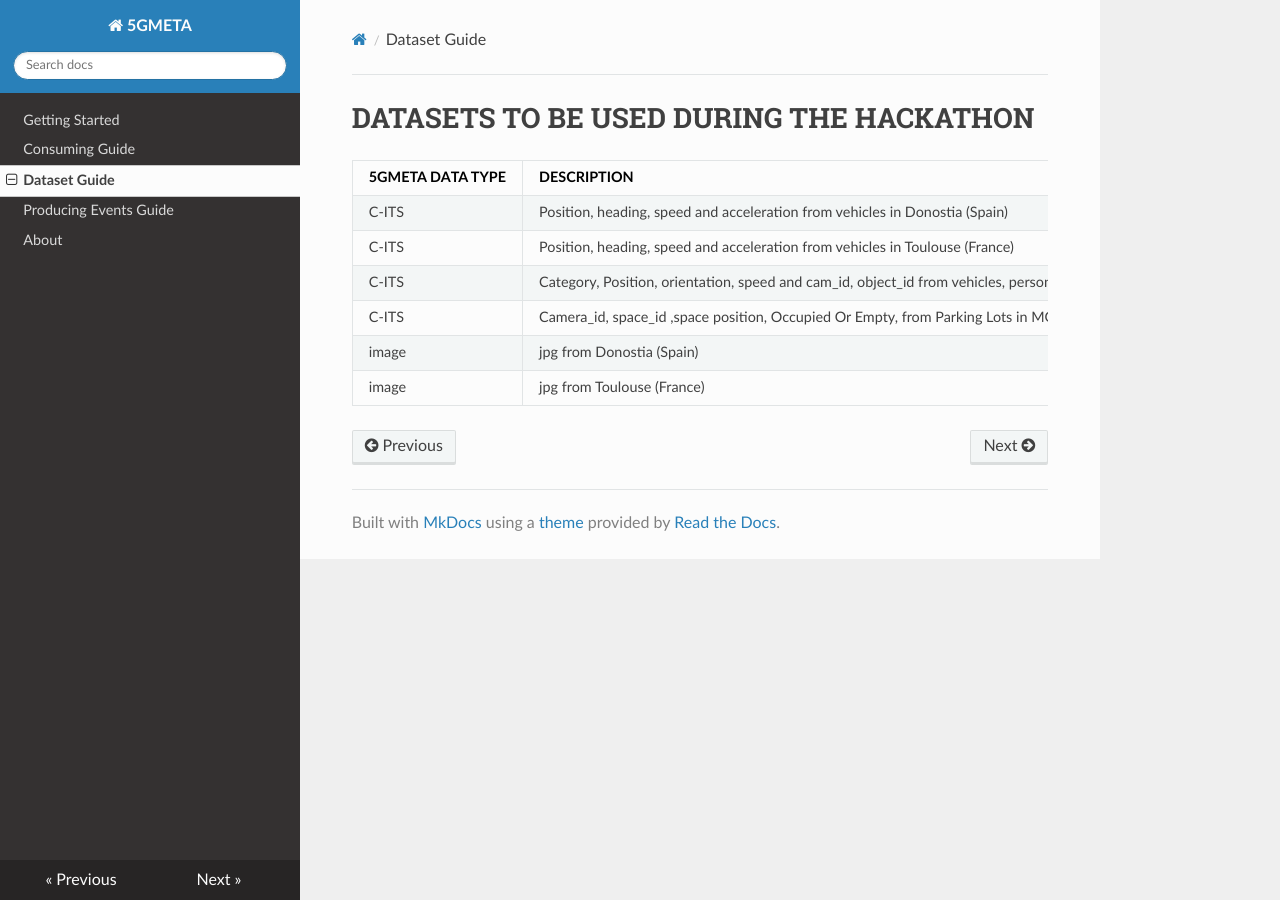
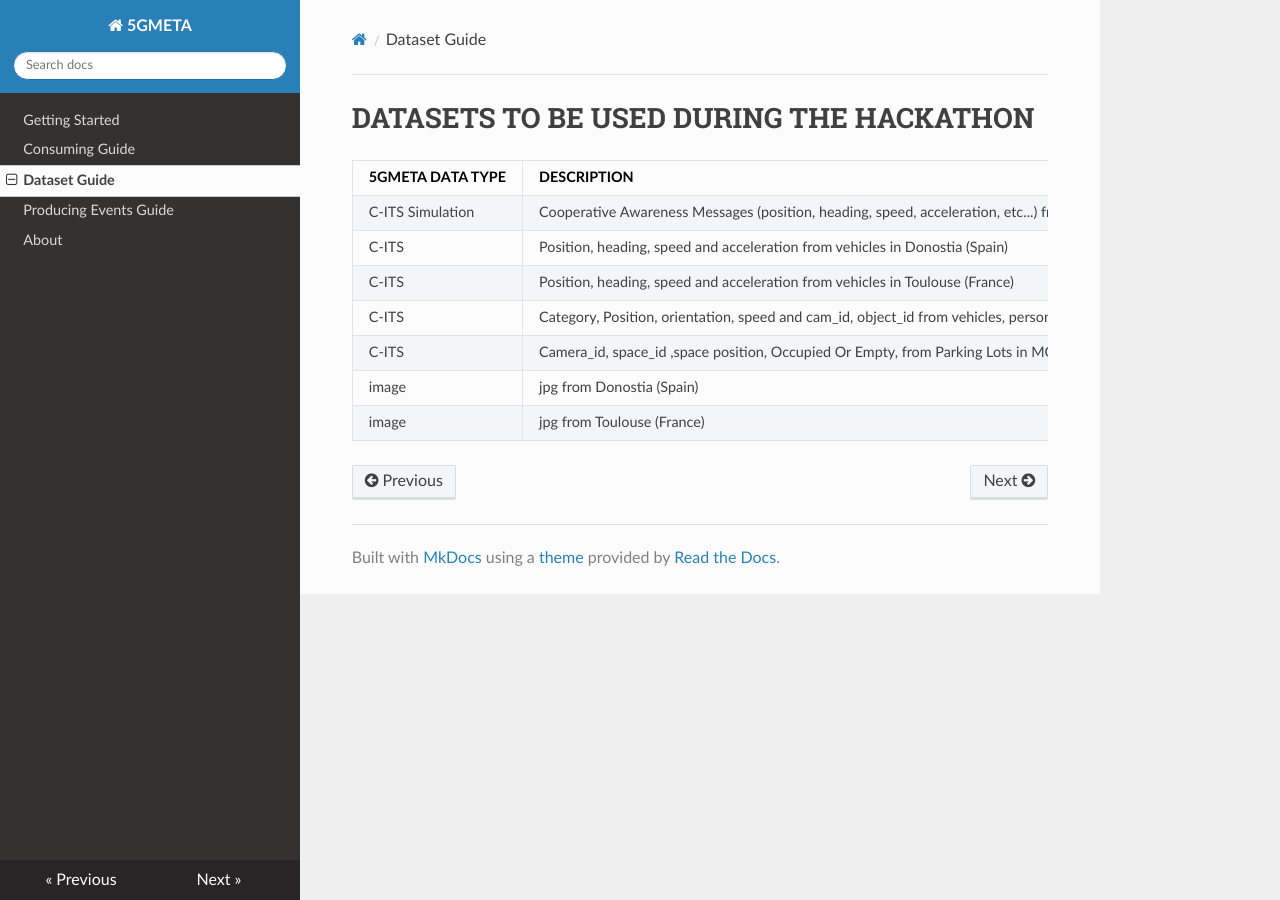
Before and after one commit to jperezcolmenar/5gmeta-dev, an MkDocs documentation site: the page built from docs/datasets.md, in a window 1280 px wide. Built offline with MkDocs 1.6.1, drawn with Linux system fonts in a browser that asks for light colours; nearby versions of some CDN libraries.

Commit message:
MatteoM | ENH | +C-ITS Simulation dataset

```diff
--- a/docs/datasets.md
+++ b/docs/datasets.md
@@ -1,10 +1,11 @@
 # DATASETS TO BE USED DURING THE HACKATHON
 
-|  5GMETA DATA TYPE       |DESCRIPTION                          |TILE                         |SAMPLE                         |
-|----------------|-------------------------------|-----------------------------|-----------------------------|
-| C-ITS | Position, heading, speed and acceleration from vehicles  in Donostia (Spain)    |0313331232            | [https://github.com/5gmetadmin/5gmeta-dev/blob/main/datasets/cits-vicomtech-donostia.json](https://github.com/5gmetadmin/5gmeta-dev/blob/main/datasets/cits-vicomtech-donostia.json) |
-| C-ITS | Position, heading, speed and acceleration from vehicles  in Toulouse (France)    |120222021            | [https://github.com/5gmetadmin/5gmeta-dev/blob/main/datasets/cits-vicomtech-toulouse.json](https://github.com/5gmetadmin/5gmeta-dev/blob/main/datasets/cits-vicomtech-toulouse.json)|
-| C-ITS | Category, Position, orientation, speed and cam_id, object_id from vehicles, person, bycicle..etc  in MODENA (Italy)    |1202231113220102           | [https://github.com/5gmetadmin/5gmeta-dev/blob/main/datasets/cits-unimore-modena-road-users.json](https://github.com/5gmetadmin/5gmeta-dev/blob/main/datasets/cits-unimore-modena-road-users.json)|
-| C-ITS | Camera_id, space_id ,space position, Occupied Or Empty, from Parking Lots in MODENA (Italy)    |1202231113220102           | [https://github.com/5gmetadmin/5gmeta-dev/blob/main/datasets/cits-unimore-modena-pld.json](https://github.com/5gmetadmin/5gmeta-dev/blob/main/datasets/cits-unimore-modena-pld.json)|
-|image          |jpg from   Donostia (Spain)          |0313331232            |[https://github.com/5gmetadmin/5gmeta-dev/blob/main/datasets/image-sample-vicomtech-donostia.jpg](https://github.com/5gmetadmin/5gmeta-dev/blob/main/datasets/image-sample-vicomtech-donostia.jpg) |
-|image          |jpg from   Toulouse (France)          |120222021            | [https://github.com/5gmetadmin/5gmeta-dev/blob/main/datasets/image-sample-vicomtech-toulouse.jpg](https://github.com/5gmetadmin/5gmeta-dev/blob/main/datasets/image-sample-vicomtech-toulouse.jpg)|
+| 5GMETA DATA TYPE | DESCRIPTION                                                                                                         | TILE               | SAMPLE                                                                                                                                                                                             |
+|------------------|---------------------------------------------------------------------------------------------------------------------|--------------------|----------------------------------------------------------------------------------------------------------------------------------------------------------------------------------------------------|
+| C-ITS Simulation | Cooperative Awareness Messages (position, heading, speed, acceleration, etc...) from simulated vehicles             | anywhere/worldwide | [WebApp UI](https://github.com/5gmetadmin/5gmeta-dev/blob/main/datasets/image-sample-links-simulator-ui.jpg)                                                                                       |
+| C-ITS            | Position, heading, speed and acceleration from vehicles  in Donostia (Spain)                                        | 0313331232         | [https://github.com/5gmetadmin/5gmeta-dev/blob/main/datasets/cits-vicomtech-donostia.json](https://github.com/5gmetadmin/5gmeta-dev/blob/main/datasets/cits-vicomtech-donostia.json)               |
+| C-ITS            | Position, heading, speed and acceleration from vehicles  in Toulouse (France)                                       | 120222021          | [https://github.com/5gmetadmin/5gmeta-dev/blob/main/datasets/cits-vicomtech-toulouse.json](https://github.com/5gmetadmin/5gmeta-dev/blob/main/datasets/cits-vicomtech-toulouse.json)               |
+| C-ITS            | Category, Position, orientation, speed and cam_id, object_id from vehicles, person, bycicle..etc  in MODENA (Italy) | 1202231113220102   | [https://github.com/5gmetadmin/5gmeta-dev/blob/main/datasets/cits-unimore-modena-road-users.json](https://github.com/5gmetadmin/5gmeta-dev/blob/main/datasets/cits-unimore-modena-road-users.json) |
+| C-ITS            | Camera_id, space_id ,space position, Occupied Or Empty, from Parking Lots in MODENA (Italy)                         | 1202231113220102   | [https://github.com/5gmetadmin/5gmeta-dev/blob/main/datasets/cits-unimore-modena-pld.json](https://github.com/5gmetadmin/5gmeta-dev/blob/main/datasets/cits-unimore-modena-pld.json)               |
+| image            | jpg from   Donostia (Spain)                                                                                         | 0313331232         | [https://github.com/5gmetadmin/5gmeta-dev/blob/main/datasets/image-sample-vicomtech-donostia.jpg](https://github.com/5gmetadmin/5gmeta-dev/blob/main/datasets/image-sample-vicomtech-donostia.jpg) |
+| image            | jpg from   Toulouse (France)                                                                                        | 120222021          | [https://github.com/5gmetadmin/5gmeta-dev/blob/main/datasets/image-sample-vicomtech-toulouse.jpg](https://github.com/5gmetadmin/5gmeta-dev/blob/main/datasets/image-sample-vicomtech-toulouse.jpg) |
```
Also changed, not shown: 1 other file.
